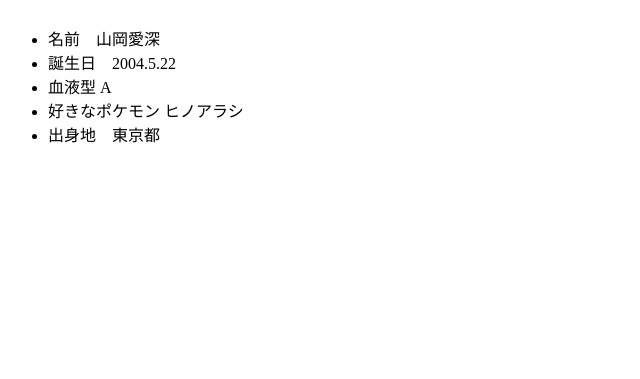
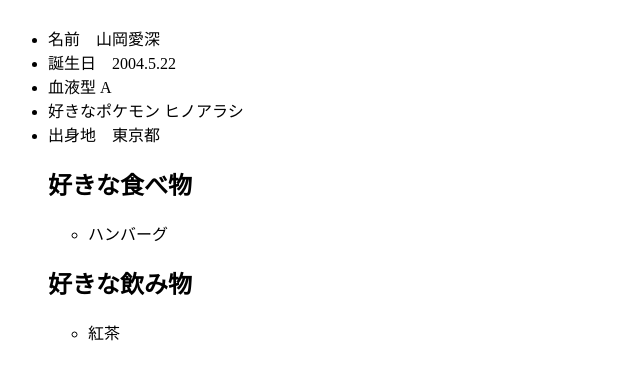
Before and after one commit to YamaokaAimi/git-practice2023, a plain HTML site: page index.html in a window 1280 px wide. Shown: the part 119-498 px from the top of the page, without its empty margins (0-640 px from the left). Drawn offline with Linux system fonts and the light colour scheme.

Commit message:
好きな食べ物の追記

```diff
--- a/index.html
+++ b/index.html
@@ -15,7 +15,14 @@
     <li>好きなポケモン  ヒノアラシ</li>
     <li>出身地　東京都</li>
 
+    <h2>好きな食べ物</h2>
+    <ul>
+        <li>ハンバーグ</li>
+    </ul>
+
+    <h2>好きな飲み物</h2>
+    <ul>
+        <li>紅茶</li>
 </ul>
-
 </body>
 </html>
```
